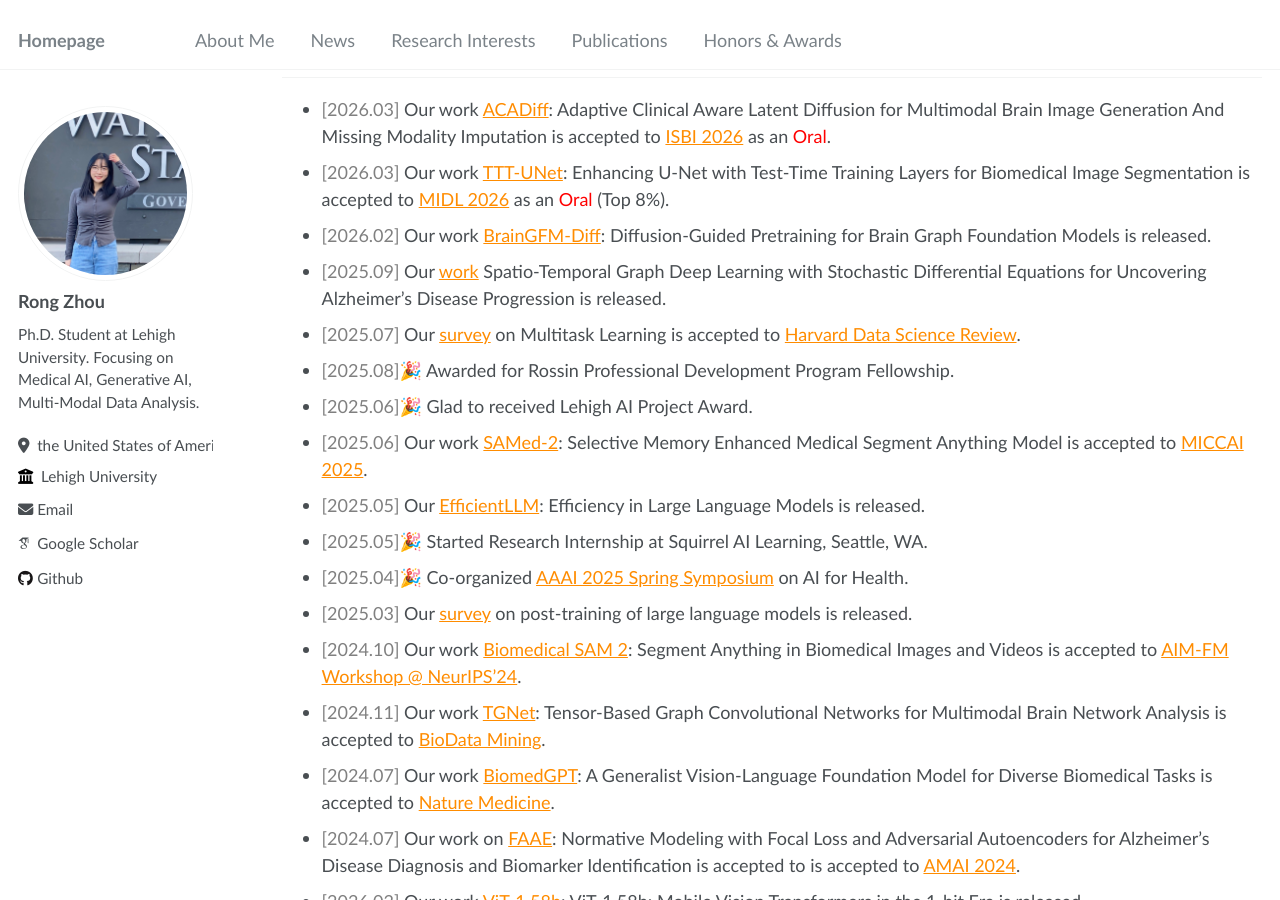
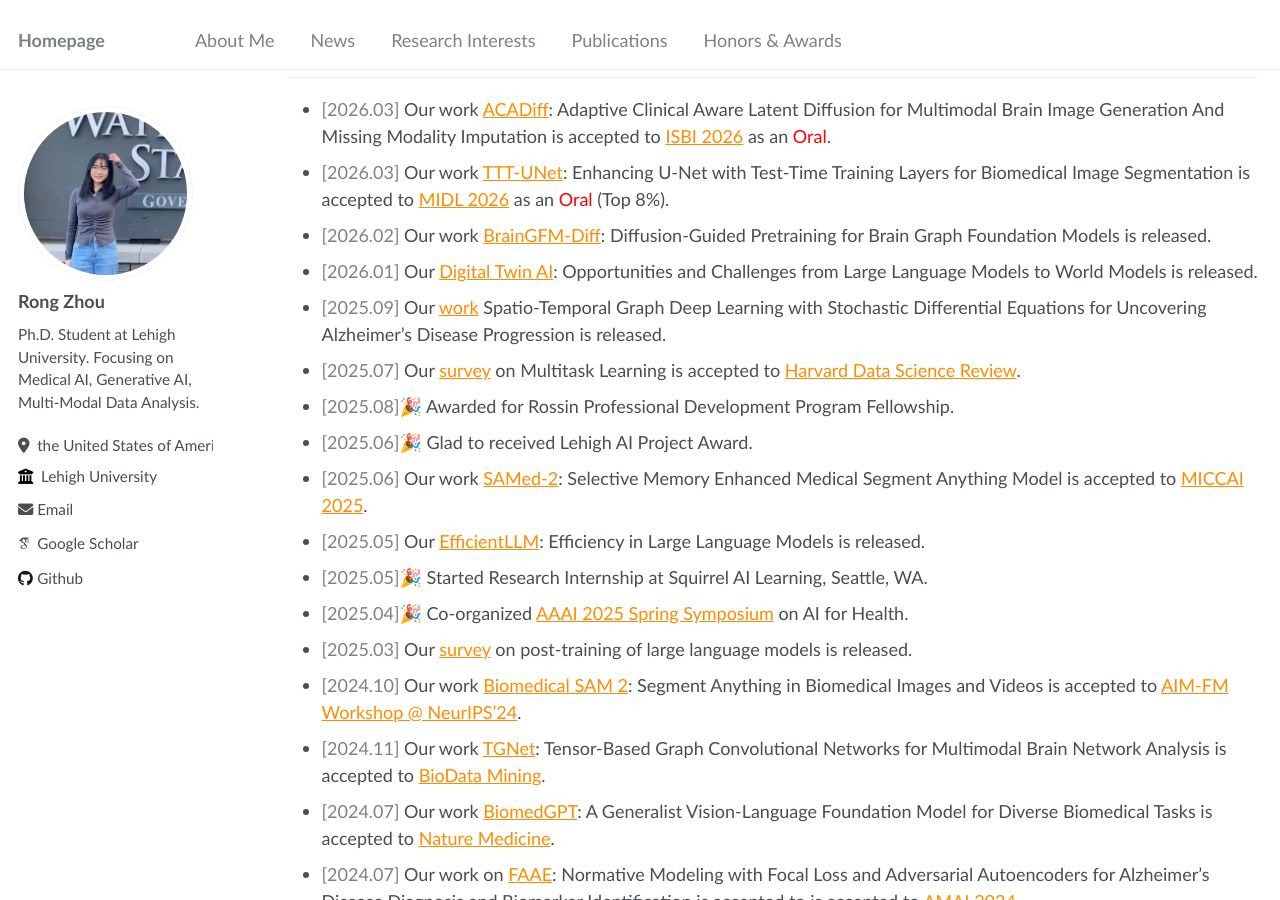
Before and after one commit to rongzhou7/rongzhou7.github.io, a Jekyll site: the page built from _pages/about.md, in a window 1280 px wide and 900 px high, scrolled down 336 px. Built offline with Jekyll 4.4.1, drawn with Linux system fonts in a browser that asks for light colours; some web fonts are replaced.

Commit message:
Update about.md

```diff
--- a/_pages/about.md
+++ b/_pages/about.md
@@ -21,6 +21,7 @@ I'm a Ph.D. student in Computer Science at [Lehigh University](https://www2.lehi
 * <span style="color: gray;">[2026.03]</span> Our work [ACADiff](https://arxiv.org/abs/2603.09931): Adaptive Clinical Aware Latent Diffusion for Multimodal Brain Image Generation And Missing Modality Imputation is accepted to [ISBI 2026](https://biomedicalimaging.org/2026/) as an <span style="color: red;">Oral</span>.
 * <span style="color: gray;">[2026.03]</span> Our work [TTT-UNet](https://arxiv.org/abs/2409.11299): Enhancing U-Net with Test-Time Training Layers for Biomedical Image Segmentation is accepted to [MIDL 2026](https://2026.midl.io/) as an <span style="color: red;">Oral</span> (Top 8%).
 * <span style="color: gray;">[2026.02]</span> Our work [BrainGFM-Diff](https://arxiv.org/abs/2409.11299): Diffusion-Guided Pretraining for Brain Graph Foundation Models is released.
+* <span style="color: gray;">[2026.01]</span> Our [Digital Twin AI](https://arxiv.org/abs/2509.21735): Opportunities and Challenges from Large Language Models to World Models is released.
 * <span style="color: gray;">[2025.09]</span> Our [work](https://arxiv.org/abs/2509.21735) Spatio-Temporal Graph Deep Learning with Stochastic Differential Equations for Uncovering Alzheimer's Disease Progression is released.
 * <span style="color: gray;">[2025.07]</span> Our [survey](https://hdsr.mitpress.mit.edu/pub/7fcc3jhv/release/2) on Multitask Learning is accepted to [Harvard Data Science Review](https://hdsr.mitpress.mit.edu/).
 * <span style="color: gray;">[2025.08]</span>🎉 Awarded for Rossin Professional Development Program Fellowship.
```
